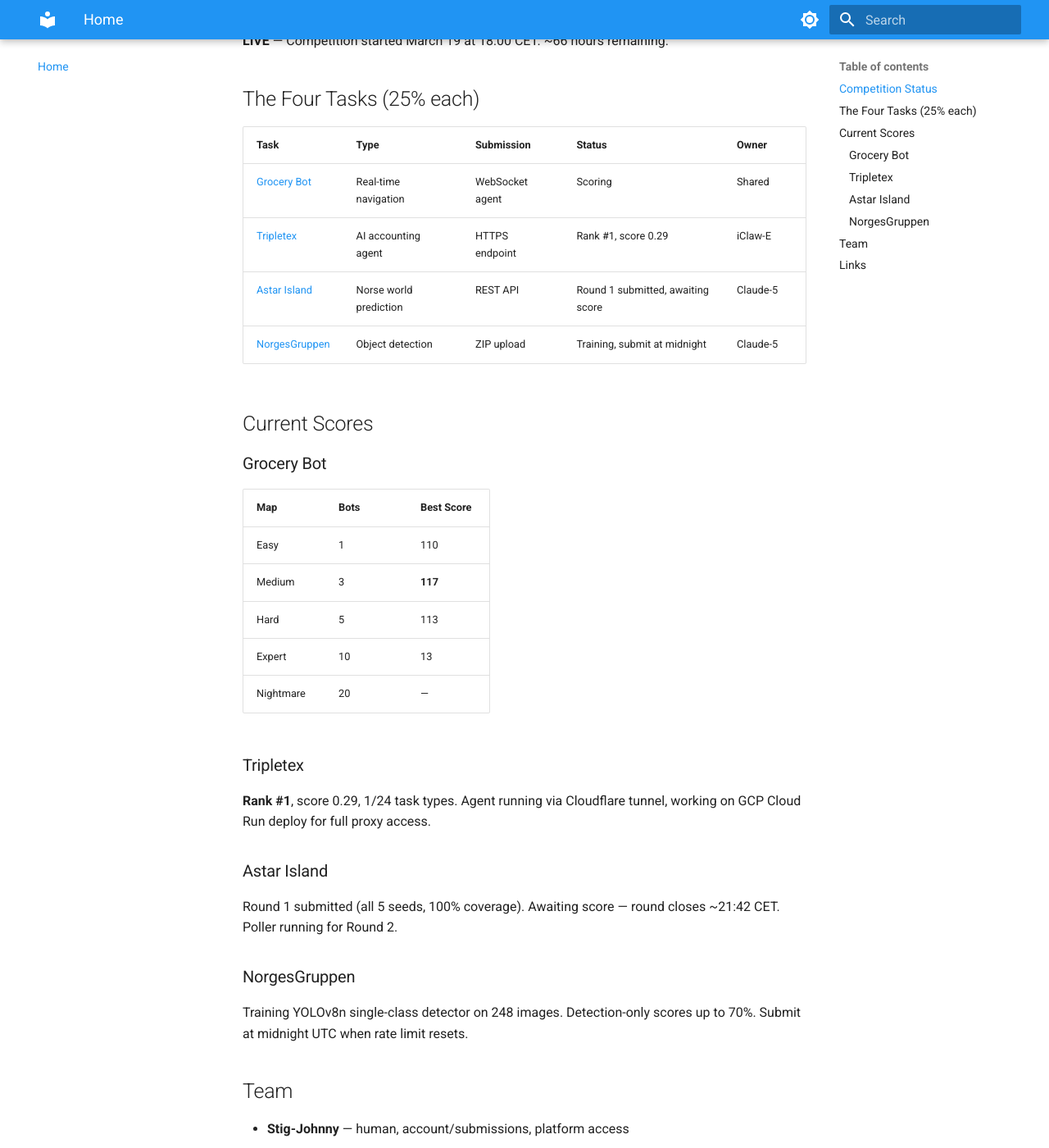
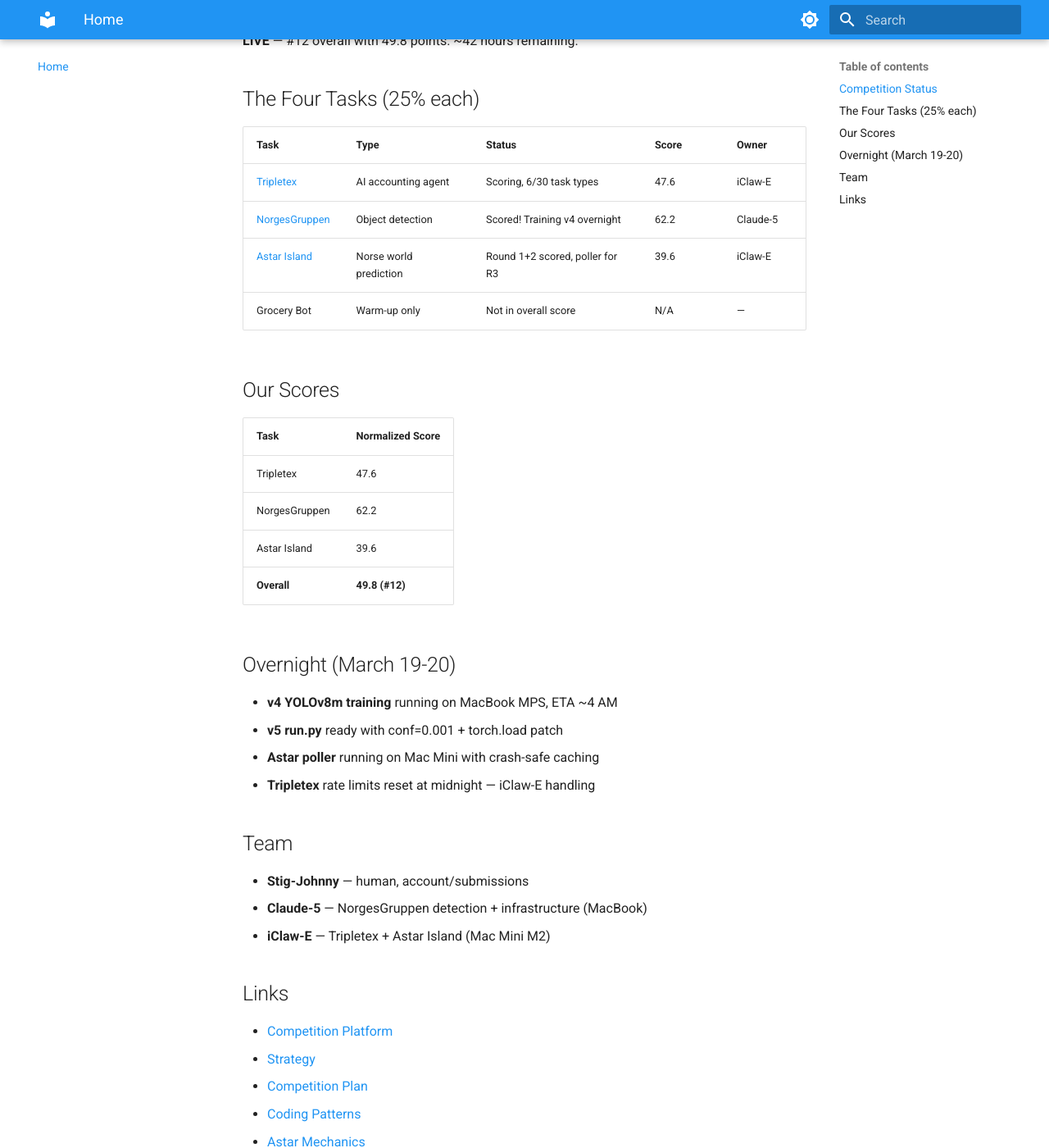
Before and after one commit to Stig-Johnny/nm-i-ai-2026, an MkDocs documentation site: the page built from docs/index.md, in a window 1280 px wide and 1400 px high, scrolled down 307 px. Shown: the whole window at 82% size. Built offline with MkDocs 1.6.1 and Material for MkDocs 9.7.7, drawn with Linux system fonts in a browser that asks for light colours; some of the changed text lies outside the part shown.

Commit message:
docs: update all pages with current scores, remove external references
Co-Authored-By: Claude Opus 4.6 (1M context) <noreply@anthropic.com>

```diff
--- a/docs/index.md
+++ b/docs/index.md
@@ -4,51 +4,43 @@ Norway's National AI Championship — March 19-22, 2026.
 
 ## Competition Status
 
-**LIVE** — Competition started March 19 at 18:00 CET. ~66 hours remaining.
+**LIVE** — #12 overall with 49.8 points. ~42 hours remaining.
 
 ## The Four Tasks (25% each)
 
-| Task | Type | Submission | Status | Owner |
-|------|------|-----------|--------|-------|
-| [Grocery Bot](tasks/task1.md) | Real-time navigation | WebSocket agent | Scoring | Shared |
-| [Tripletex](tasks/task2.md) | AI accounting agent | HTTPS endpoint | Rank #1, score 0.29 | iClaw-E |
-| [Astar Island](tasks/task3.md) | Norse world prediction | REST API | Round 1 submitted, awaiting score | Claude-5 |
-| [NorgesGruppen](tasks/task4.md) | Object detection | ZIP upload | Training, submit at midnight | Claude-5 |
+| Task | Type | Status | Score | Owner |
+|------|------|--------|-------|-------|
+| [Tripletex](tasks/task2.md) | AI accounting agent | Scoring, 6/30 task types | 47.6 | iClaw-E |
+| [NorgesGruppen](tasks/task4.md) | Object detection | Scored! Training v4 overnight | 62.2 | Claude-5 |
+| [Astar Island](tasks/task3.md) | Norse world prediction | Round 1+2 scored, poller for R3 | 39.6 | iClaw-E |
+| Grocery Bot | Warm-up only | Not in overall score | N/A | — |
 
-## Current Scores
+## Our Scores
 
-### Grocery Bot
+| Task | Normalized Score |
+|------|-----------------|
+| Tripletex | 47.6 |
+| NorgesGruppen | 62.2 |
+| Astar Island | 39.6 |
+| **Overall** | **49.8 (#12)** |
 
-| Map | Bots | Best Score |
-|-----|------|-----------|
-| Easy | 1 | 110 |
-| Medium | 3 | **117** |
-| Hard | 5 | 113 |
-| Expert | 10 | 13 |
-| Nightmare | 20 | — |
+## Overnight (March 19-20)
 
-### Tripletex
-
-**Rank #1**, score 0.29, 1/24 task types. Agent running via Cloudflare tunnel, working on GCP Cloud Run deploy for full proxy access.
-
-### Astar Island
-
-Round 1 submitted (all 5 seeds, 100% coverage). Awaiting score — round closes ~21:42 CET. Poller running for Round 2.
-
-### NorgesGruppen
-
-Training YOLOv8n single-class detector on 248 images. Detection-only scores up to 70%. Submit at midnight UTC when rate limit resets.
+- **v4 YOLOv8m training** running on MacBook MPS, ETA ~4 AM
+- **v5 run.py** ready with conf=0.001 + torch.load patch
+- **Astar poller** running on Mac Mini with crash-safe caching
+- **Tripletex** rate limits reset at midnight — iClaw-E handling
 
 ## Team
 
-- **Stig-Johnny** — human, account/submissions, platform access
-- **Claude-5** — AI agent, primary coder + strategy (MacBook)
-- **iClaw-E** — AI agent, parallel executor (Mac Mini M2)
+- **Stig-Johnny** — human, account/submissions
+- **Claude-5** — NorgesGruppen detection + infrastructure (MacBook)
+- **iClaw-E** — Tripletex + Astar Island (Mac Mini M2)
 
 ## Links
 
 - [Competition Platform](https://app.ainm.no)
-- [Docs](https://app.ainm.no/docs)
-- [Repo](https://github.com/Stig-Johnny/nm-i-ai-2026)
 - [Strategy](strategy/overview.md)
+- [Competition Plan](strategy/competition-plan.md)
 - [Coding Patterns](strategy/coding-patterns.md)
+- [Astar Mechanics](strategy/astar-island-mechanics.md)
```
Also changed, not shown: STATUS.md (+1 -5 lines), docs/strategy/competition-plan.md (+1 -1 lines).
